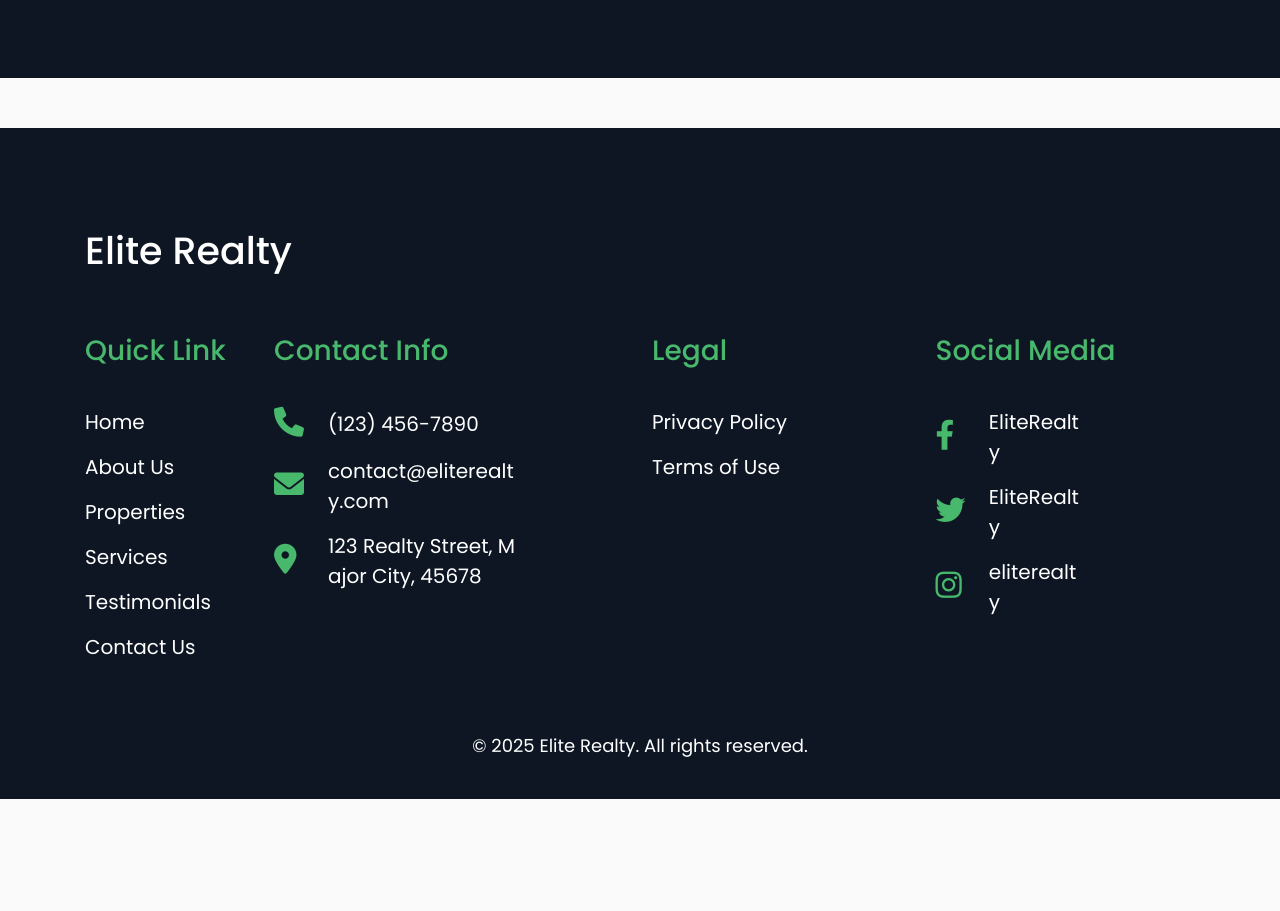
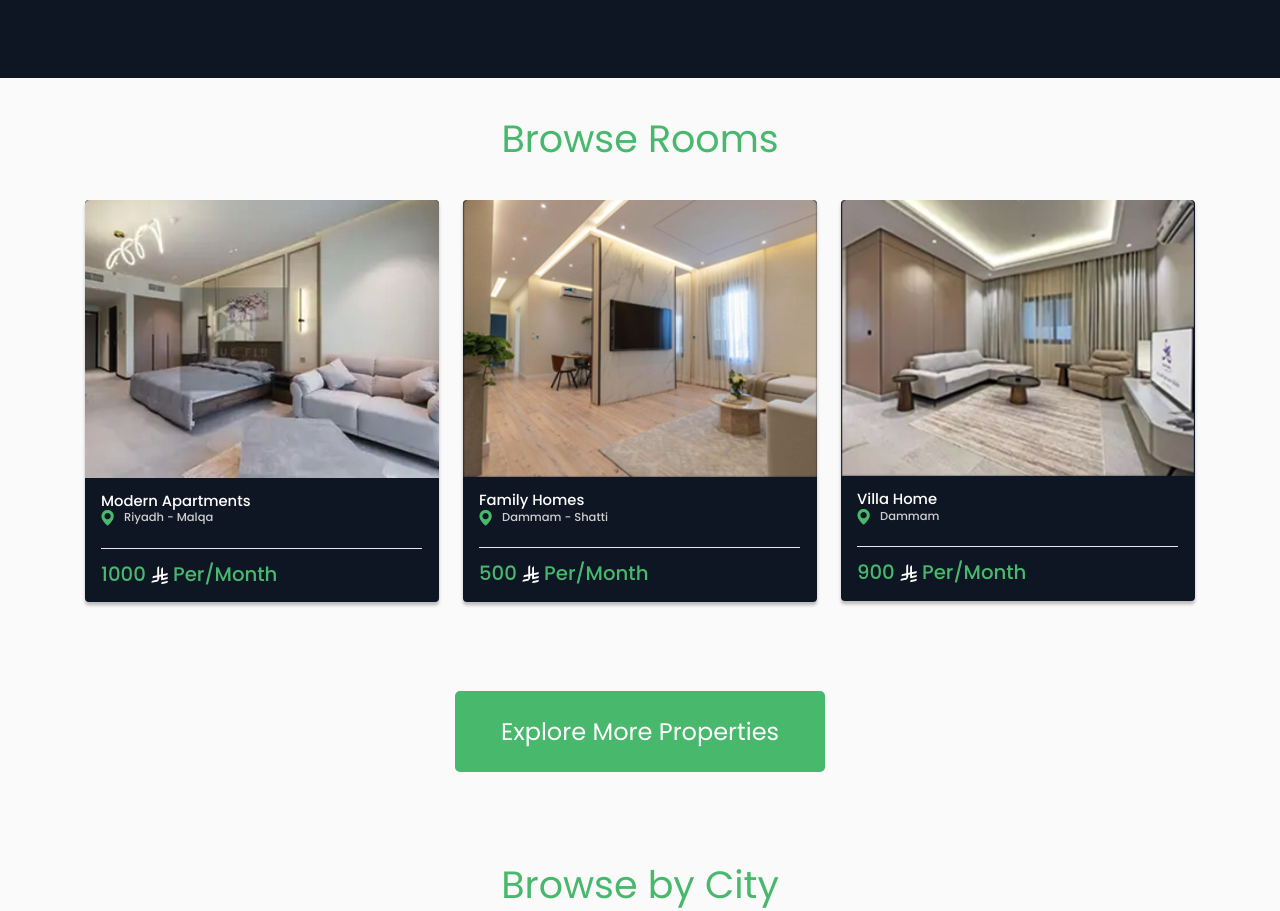
Before and after one commit to rakeebhasan09/Roommate, a plain HTML site: page index.html in a window 1280 px wide. Shown: the part 862-1773 px from the top of the page. Before the commit the page ends 1661 px from the top, so only its background shows below. Drawn offline with Linux system fonts and the light colour scheme.

Commit message:
Browse By Room Section Added.

```diff
--- a/css/responsive.css
+++ b/css/responsive.css
@@ -103,6 +103,10 @@ Large Screen - Leptop
 	.find-roommate-row .single-find-method:nth-child(2),
 	.find-roommate-row .single-find-method:nth-child(3) {
 		width: 250px;
+	}
+
+	.area-btn a {
+		margin-top: 55px;
 	}
 }
 
@@ -262,6 +266,13 @@ Medium Screen - Tablate
 	}
 	.find-roommate-row button {
 		width: 200px;
+	}
+
+	.common-design .row {
+		row-gap: 30px;
+	}
+	.area-btn a {
+		margin-top: 55px;
 	}
 }
 
@@ -522,4 +533,17 @@ Xtra Small Screen - Small Mobile
 	.find-roommate-row button {
 		width: 200px;
 	}
+
+	.common-design {
+		padding-bottom: 40px;
+	}
+	.area-title h2 {
+		margin-bottom: 20px;
+	}
+	.common-design .row {
+		row-gap: 20px;
+	}
+	.area-btn a {
+		margin-top: 35px;
+	}
 }
--- a/index.html
+++ b/index.html
@@ -203,11 +203,128 @@
 				</div>
 			</section>
 			<!-- Hero Area End -->
+
+			<!-- Browse Rooms Area Start -->
+			<section class="browse-rooms-area common-design">
+				<div class="container">
+					<div class="area-title">
+						<h2>Browse Rooms</h2>
+					</div>
+					<div class="row">
+						<!-- Single Card -->
+						<div class="col-md-6 col-lg-4">
+							<div class="single-room-dtls">
+								<div class="room-thumbnail">
+									<img src="images/Apartemant.png" alt="" />
+								</div>
+								<div class="room-desc">
+									<h4>Modern Apartments</h4>
+									<p>
+										<img
+											src="images/location-green.png"
+											alt=""
+										/>
+										<span>Riyadh - Malqa</span>
+									</p>
+									<h3>
+										1000
+										<img
+											src="images/currency-white.png"
+											alt=""
+										/>
+										Per/Month
+									</h3>
+								</div>
+							</div>
+						</div>
+						<!-- Single Card -->
+						<div class="col-md-6 col-lg-4">
+							<div class="single-room-dtls">
+								<div class="room-thumbnail">
+									<img
+										src="images/second-added-room.png"
+										alt=""
+									/>
+								</div>
+								<div class="room-desc">
+									<h4>Family Homes</h4>
+									<p>
+										<img
+											src="images/location-green.png"
+											alt=""
+										/>
+										<span>Dammam - Shatti</span>
+									</p>
+									<h3>
+										500
+										<img
+											src="images/currency-white.png"
+											alt=""
+										/>
+										Per/Month
+									</h3>
+								</div>
+							</div>
+						</div>
+						<!-- Single Card -->
+						<div class="col-md-6 col-lg-4">
+							<div class="single-room-dtls">
+								<div class="room-thumbnail">
+									<img src="images/thired-room.png" alt="" />
+								</div>
+								<div class="room-desc">
+									<h4>Villa Home</h4>
+									<p>
+										<img
+											src="images/location-green.png"
+											alt=""
+										/>
+										<span>Dammam</span>
+									</p>
+									<h3>
+										900
+										<img
+											src="images/currency-white.png"
+											alt=""
+										/>
+										Per/Month
+									</h3>
+								</div>
+							</div>
+						</div>
+					</div>
+					<div class="area-btn">
+						<a href="#">Explore More Properties</a>
+					</div>
+				</div>
+			</section>
+			<!-- Browse Rooms Area end -->
+
+			<!-- Browse By City Area Start -->
+			<section class="browse-by-city-area common-design">
+				<div class="container">
+					<div class="area-title">
+						<h2>Browse by City</h2>
+					</div>
+					<div class="row">
+						<!-- Single Card -->
+						<div class="col-md-6 col-lg-4">
+							<div class="single-city">
+								<img src="images/city-1.png" alt="" />
+							</div>
+						</div>
+					</div>
+					<div class="area-btn">
+						<a href="#">See More</a>
+					</div>
+				</div>
+			</section>
+			<!-- Browse By City Area End -->
 		</main>
 		<!-- MAIN AREA END -->
 
 		<!-- FOOTER AREA START -->
-		<section style="margin-top: 50px" class="footer-area">
+		<section class="footer-area">
 			<div class="container">
 				<div class="footer-top-wrpper">
 					<h2>Elite Realty</h2>
--- a/style.css
+++ b/style.css
@@ -1298,3 +1298,40 @@ LANDING PAGE 2 STYLE HERE
 	color: #0e1624;
 	font-size: 18px;
 }
+
+/*=========================
+Browse Room CSS HERE
+==========================*/
+.common-design {
+	padding-top: 38px;
+	padding-bottom: 52px;
+}
+.area-title h2 {
+	color: #47b86c;
+	text-align: center;
+	font-size: 38px;
+	font-weight: 400;
+	margin-bottom: 38px;
+}
+
+.area-btn a {
+	color: #fff;
+	font-size: 24px;
+	width: 370px;
+	max-width: 100%;
+	height: 81px;
+	display: flex;
+	align-items: center;
+	justify-content: center;
+	border-radius: 5px;
+	background: #47b86c;
+	border: 2px solid #47b86c;
+	transition: all 0.3s ease-in-out;
+	margin: auto;
+	margin-top: 89px;
+}
+
+.area-btn a:hover {
+	background: transparent;
+	color: #47b86c;
+}
```
Also changed, not shown: images/city-1.png (added).
